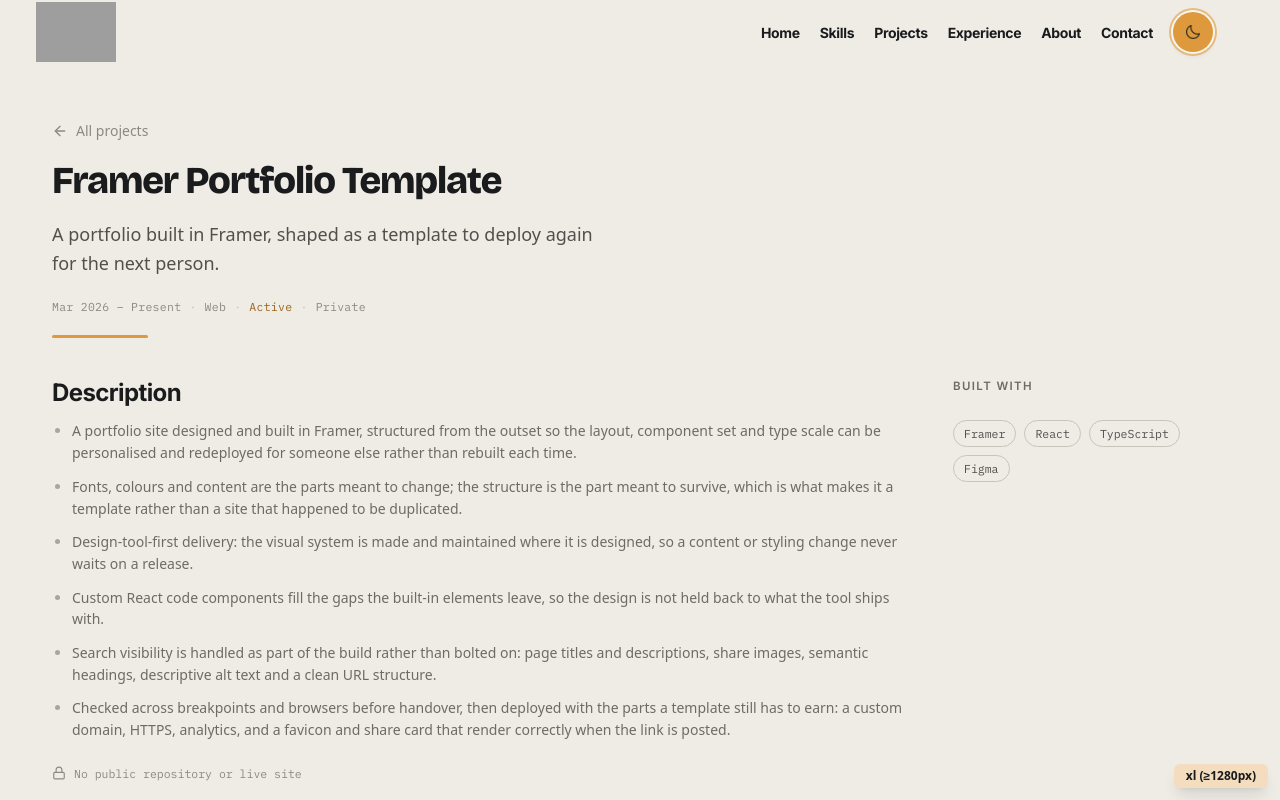
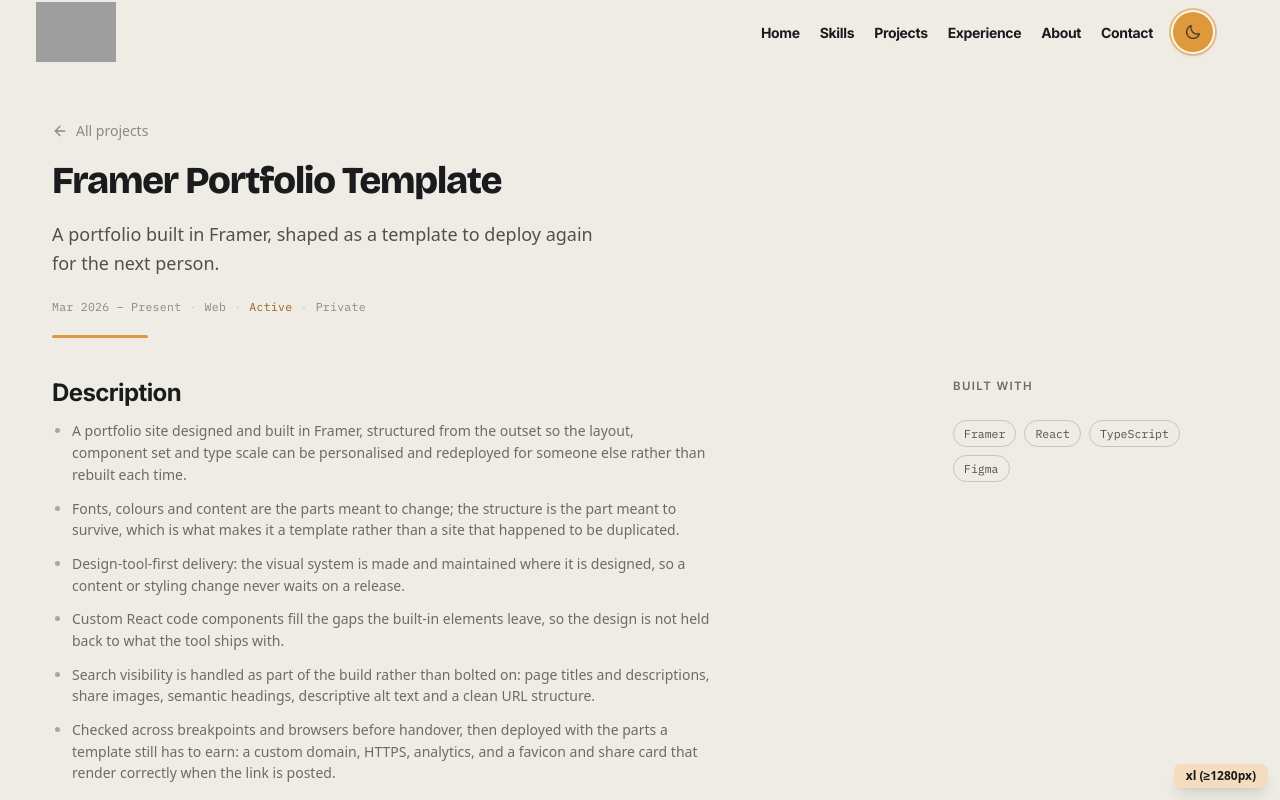
Before and after one commit to zahedh/nextjs-portfolio-website, a Next.js app: page /projects/framer-portfolio-template in a window 1280 px wide. Shown: the top 800 px of the page. Built offline with nearby package versions, Linux system fonts and the light colour scheme; grey boxes are pictures that could not be loaded.

Commit message:
Hold a project page to a reading measure
The page inherited the section shell's 110rem, so its prose reached about 120
characters at 2xl and kept growing with the viewport. It caps at 78rem and
centres, with the column keeping a measure of its own inside that.

```diff
--- a/src/styles/components.css
+++ b/src/styles/components.css
@@ -507,8 +507,11 @@
   }
   /* ---- A project's own page ---- */
   /* Blocks down the page carry the same rhythm a section uses internally. */
+  /* A reading page holds a narrower measure than a section of cards. The site's
+     sections run to 110rem; here the column would reach ~120 characters at 2xl,
+     which is well past comfortable, so the page caps itself and centres. */
   .project-page-stack {
-    @apply gap-block lg:gap-block-lg flex w-full flex-col;
+    @apply gap-block lg:gap-block-lg mx-auto flex w-full max-w-[78rem] flex-col;
   }
   .project-page-head {
     @apply flex w-full flex-col items-start gap-4 lg:gap-5;
@@ -551,8 +554,10 @@
   .project-page-body {
     @apply gap-block grid w-full items-start lg:grid-cols-[minmax(0,1fr)_260px] lg:gap-11;
   }
+  /* Belt to the cap's braces: even inside the narrower page the prose keeps a
+     measure of its own, so a long line never runs the full column. */
   .project-page-column {
-    @apply gap-stack flex min-w-0 flex-col;
+    @apply gap-stack flex max-w-[72ch] min-w-0 flex-col;
   }
   .project-page-rail {
     @apply flex min-w-0 flex-col gap-3;
```
